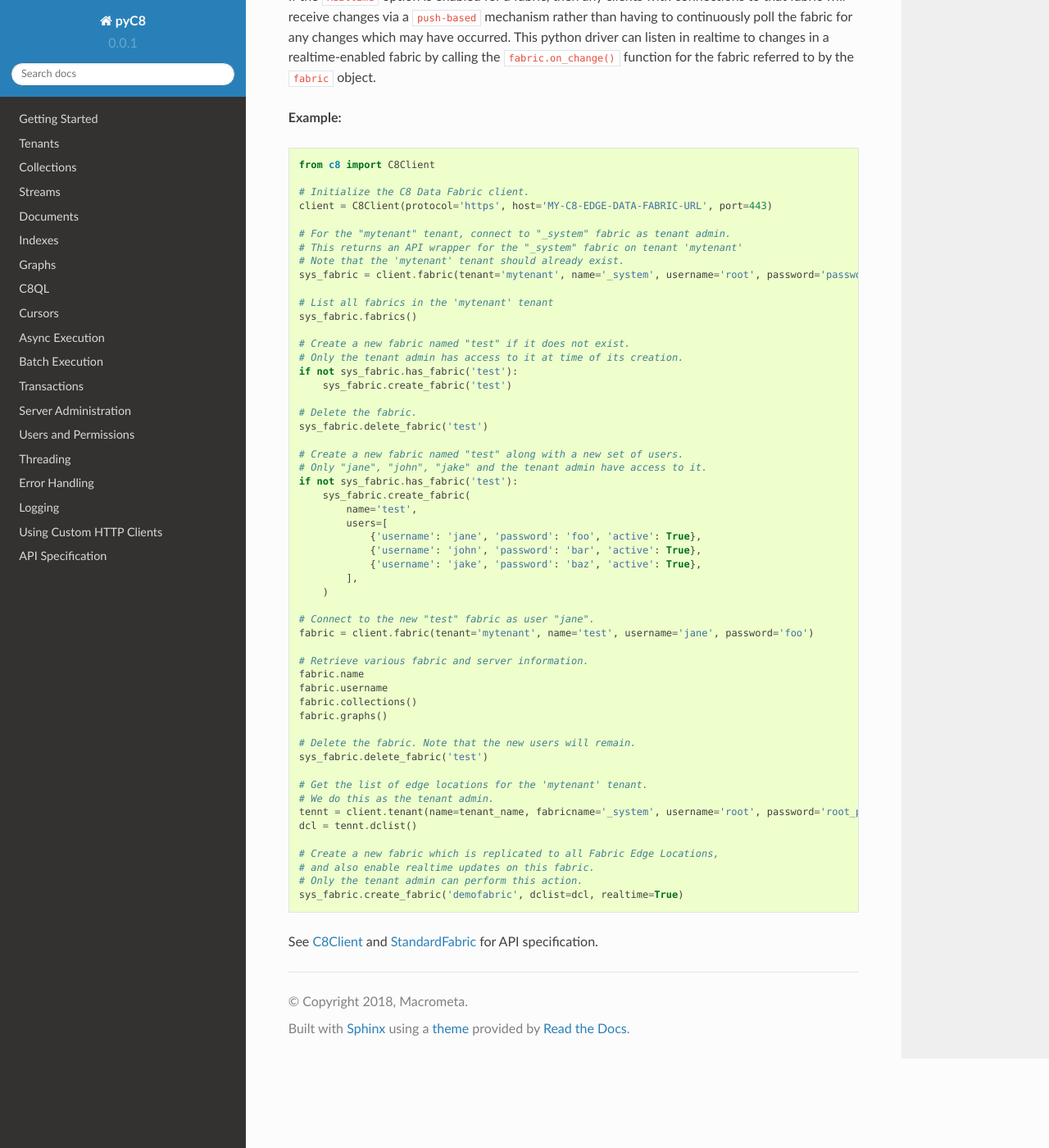
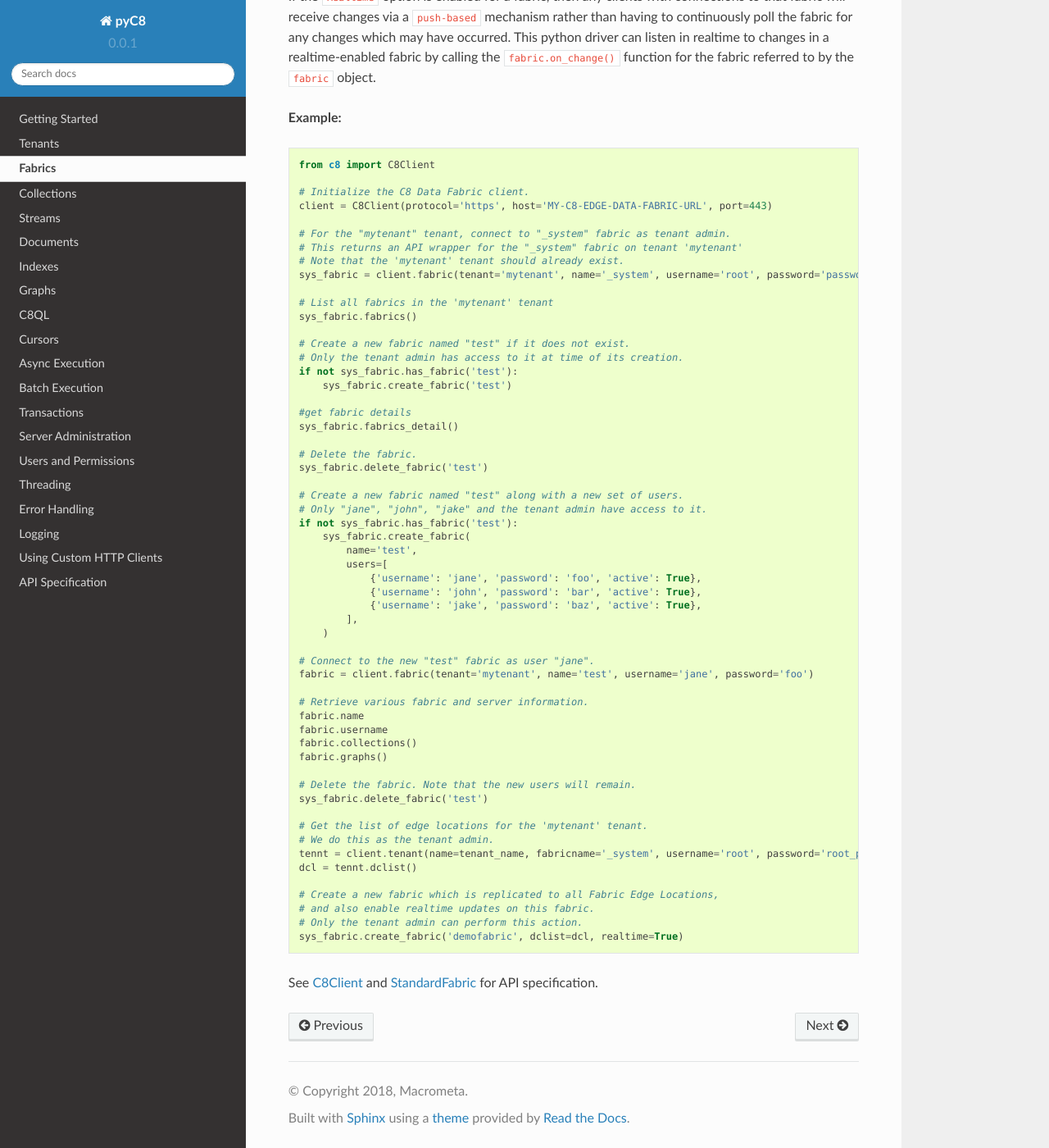
Before and after one commit to Macrometacorp/pyC8, a Sphinx documentation site: the page built from docs/fabric.rst, in a window 1280 px wide and 1400 px high, scrolled down 537 px. Shown: the whole window at 82% size. Built offline with Sphinx 7.4.7 and the Read the Docs theme 2.0.0, drawn with Linux system fonts in a browser that asks for light colours; pages that are not in the unit, such as notebooks, are missing from menus.

Commit message:
added fabric_detail in docs

```diff
--- a/docs/database.rst
+++ b/docs/fabric.rst
@@ -34,6 +34,9 @@
     # Only the tenant admin has access to it at time of its creation.
     if not sys_fabric.has_fabric('test'):
         sys_fabric.create_fabric('test')
+
+    #get fabric details
+    sys_fabric.fabrics_detail()
 
     # Delete the fabric.
     sys_fabric.delete_fabric('test')
--- a/docs/overview.rst
+++ b/docs/overview.rst
@@ -83,6 +83,8 @@
   print("query employees collection...")
   client = C8Client(protocol='https', host=region, port=443)
   fabric = client.fabric(tenant="demotenant", name="demofabric", username="demouser", password='poweruser')
+  #get fabric details
+  fabric.fabrics_detail()
   cursor = fabric.c8ql.execute('FOR employee IN employees RETURN employee') # Execute a C8QL query
   docs = [document for document in cursor]
   print(docs)
```
